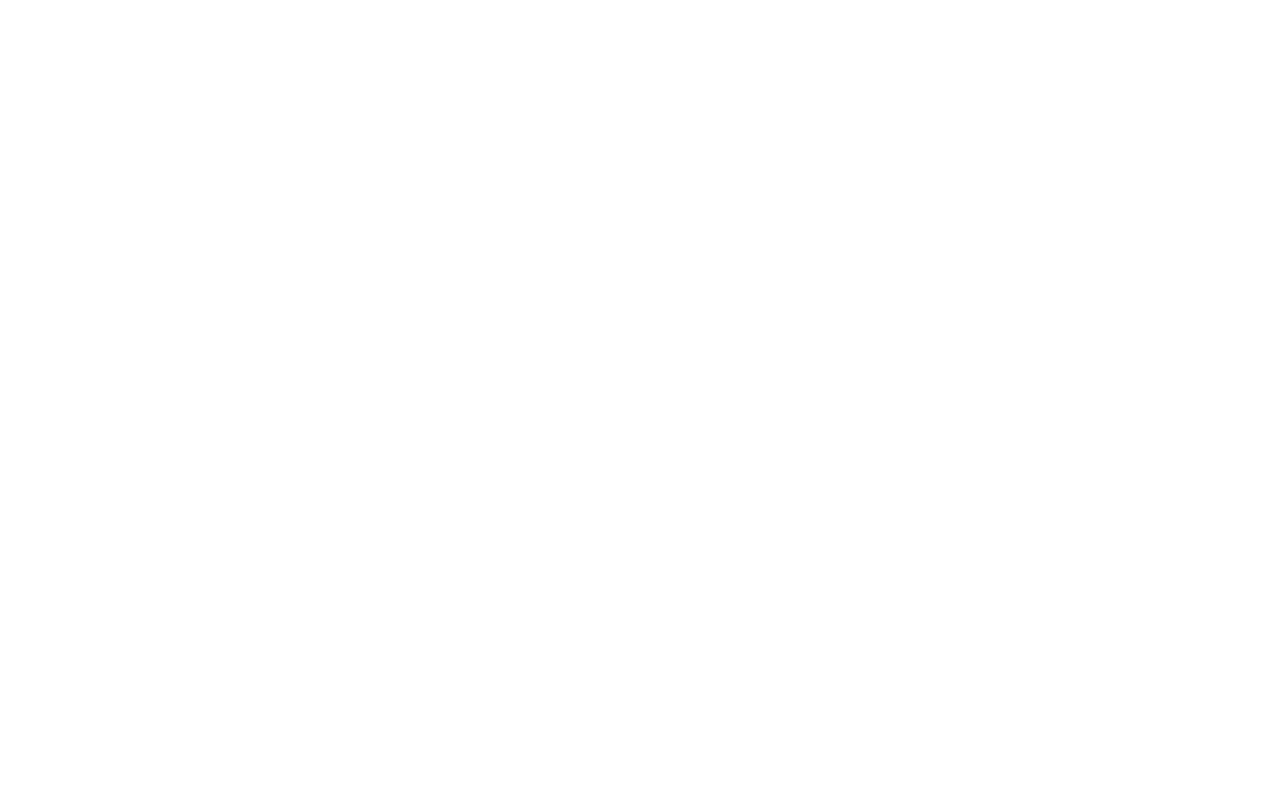
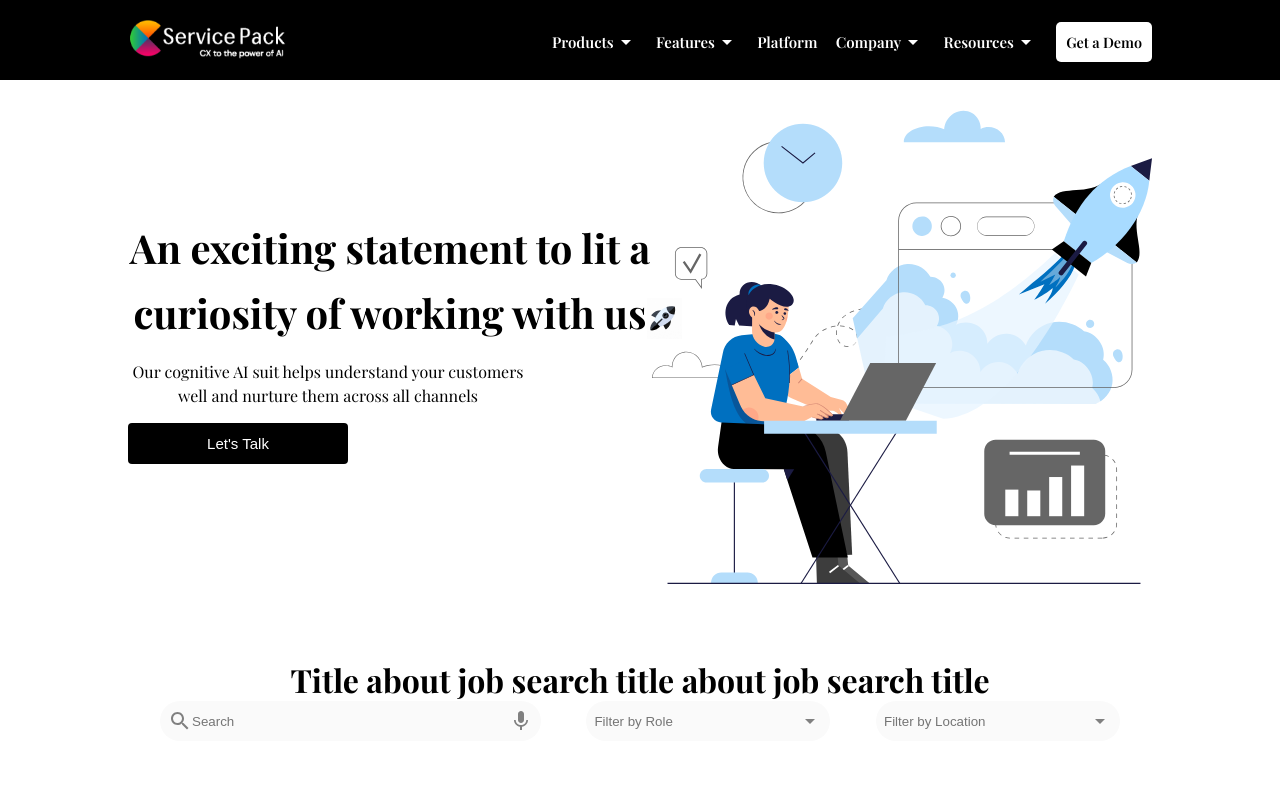
Before and after one commit to AkhilchandranR/service-pack, a React (Create React App) app: page /careers in a window 1280 px wide. Before the commit this address had no page. Shown: the top 800 px of the page. Built offline with nearby package versions, Linux system fonts and the light colour scheme; a web font is replaced by a local one.

Commit message:
careers page ongoing

```diff
--- a/src/App.js
+++ b/src/App.js
@@ -11,11 +11,13 @@
 import Contact from './pages/Contact/Contact';
 import Support from './pages/Support/Support';
 import About from './pages/About/About';
+import Careers from './pages/Careers/Careers';
 
 function App() {
   return (
     <div className="App">
       <Routes>
+        <Route path="/careers" element={<Careers/>}/>
         <Route path="/about" element={<About/>}/>
         <Route path="/support" element={<Support/>}/>
         <Route path="/contact" element={<Contact/>}/>
--- /dev/null
+++ b/src/pages/Careers/Careers.css
@@ -0,0 +1,35 @@
+.careers__postings{
+    margin-top: 70px;
+}
+.careers__postings > h1{
+    text-align: center;
+}
+.careers__typeSearch{
+    background-color: #fafafa;
+    color: grey;
+    border: none;
+    border-radius: 25px;
+    display: flex;
+    align-items: center;
+    padding: 8px;
+    flex: 0.25;
+}
+.careers__search > div:first-of-type{
+    flex: 0.4 !important;
+}
+.careers__typeSearch > input{
+    border: none;
+    background-color: transparent;
+    flex: 1;
+}
+.careers__typeSearch > input:focus{
+    outline: none;
+}
+.careers__search{
+    display: flex;
+    align-items: center;
+    justify-content: space-between;
+    width: 75vw;
+    margin-left: auto;
+    margin-right: auto;
+}
--- /dev/null
+++ b/src/pages/Careers/Careers.js
@@ -0,0 +1,45 @@
+import React from 'react';
+import Navbar from '../../components/Navbar/Navbar';
+import Banner2 from '../../components/Banner2/Banner2';
+import careerbanner from '../../images/careerbanner.svg';
+import './Careers.css';
+import Footer from '../../components/Footer/Footer';
+import SearchIcon from '@mui/icons-material/Search';
+import MicIcon from '@mui/icons-material/Mic';
+import ArrowDropDownIcon from '@mui/icons-material/ArrowDropDown';
+
+
+function Careers() {
+  return(
+    <div className='careers'>
+        <Navbar/>
+        <Banner2
+        bannerImage={careerbanner} buttonColor="#000000"
+        heading="An exciting statement to lit a curiosity of working with us "
+        />
+
+        <div className='careers__postings'>
+            <h1>Title about job search title about job search title</h1>
+            <div className='careers__search'>
+                <div className='careers__typeSearch'>
+                    <SearchIcon/>
+                    <input type="text" placeholder='Search'/>
+                    <MicIcon/>
+                </div>
+                <div className='careers__typeSearch'>
+                    <input type='selection' placeholder='Filter by Role'/>
+                    <ArrowDropDownIcon/>
+                </div>
+                <div className='careers__typeSearch'>
+                    <input type='selection' placeholder='Filter by Location'/>
+                    <ArrowDropDownIcon/>
+                </div>
+            </div>
+        </div>
+
+        <Footer/>
+    </div>
+  );
+}
+
+export default Careers;
--- a/src/pages/HomePage/HomePage.js
+++ b/src/pages/HomePage/HomePage.js
@@ -87,7 +87,7 @@
                 <Footer/>
             </footer>
 
-            <SignIn/>
+            {/* <SignIn/> */}
 
         </div>
     )
```
Also changed, not shown: src/images/careerbanner.svg (added).
